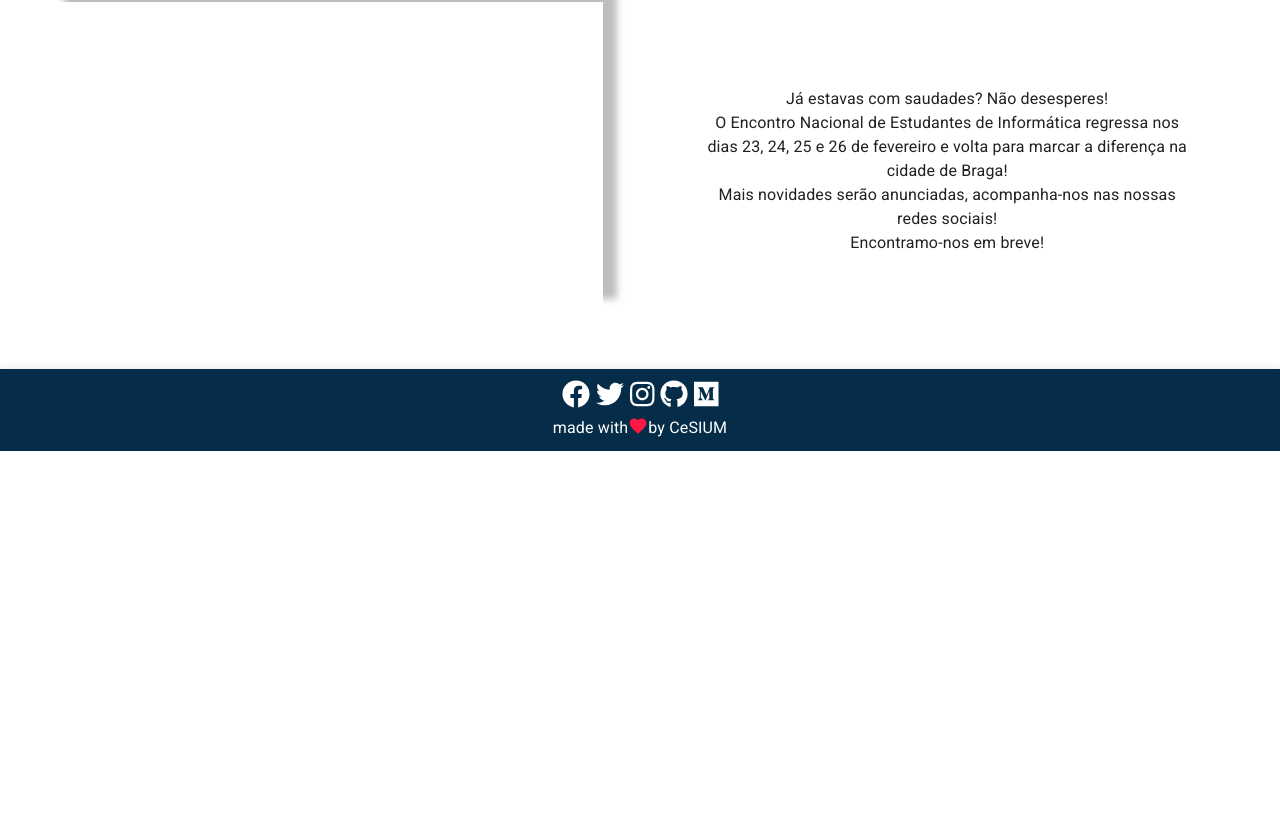
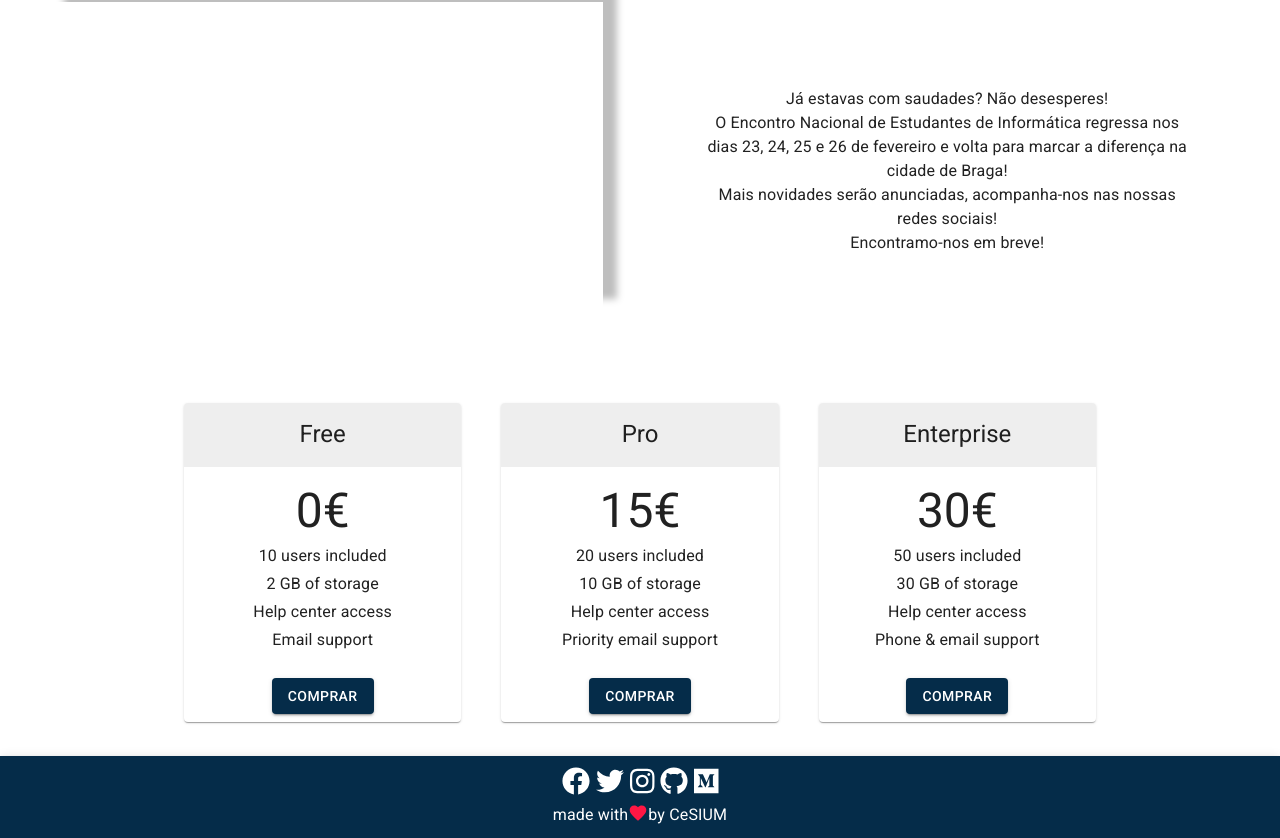
Before and after one commit to cesium/opal, a Next.js app: page / in a window 1280 px wide. Shown: the part 1216-2054 px from the top of the page. Before the commit the page ends 1667 px from the top, so only its background shows below. Built offline with nearby package versions, Linux system fonts and the light colour scheme.

Commit message:
Pf/pricing (#28)

```diff
--- /dev/null
+++ b/components/homepage/Pricing.js
@@ -0,0 +1,107 @@
+import React from 'react';
+import {
+  Button,
+  Card,
+  CardActions,
+  CardContent,
+  CardHeader,
+  Grid,
+  Typography,
+  Container,
+  Box,
+} from '@material-ui/core';
+import { styled } from '@material-ui/core/styles';
+import PropTypes from 'prop-types';
+import Link from '../Link';
+import theme from '../../static/theme';
+
+const StyledGrid = styled(Grid)({
+  marginTop: '1em',
+  marginBottom: '1em',
+  justifyContent: 'center',
+});
+
+const StyledBox = styled(Box)({
+  display: 'flex',
+  justifyContent: 'center',
+  alignItems: 'baseline',
+  marginBottom: '0.2em',
+});
+
+const StyledCardHeader = styled(CardHeader)({
+  backgroundColor: theme.palette.grey[200],
+});
+
+const StyledCardActions = styled(CardActions)({
+  justifyContent: 'center',
+});
+
+function PricingCard({ title, price, link, description }) {
+  const priceLine = `${price}€`;
+  return (
+    <Card>
+      <StyledCardHeader
+        title={title}
+        titleTypographyProps={{ align: 'center' }}
+      />
+      <CardContent>
+        <StyledBox>
+          <Typography component="h2" variant="h3" color="textPrimary">
+            {priceLine}
+          </Typography>
+        </StyledBox>
+        {description.map((line) => (
+          <Typography variant="subtitle1" align="center">
+            {line}
+          </Typography>
+        ))}
+      </CardContent>
+      <StyledCardActions>
+        <Link href={link}>
+          <Button variant="contained" color="secondary">
+            Comprar
+          </Button>
+        </Link>
+      </StyledCardActions>
+    </Card>
+  );
+}
+
+function Pricing({ tiers }) {
+  return (
+    <Container maxWidth="md" component="main">
+      <StyledGrid container spacing={5}>
+        {tiers.map((tier) => (
+          <Grid item key={tier.title} xs={8} sm={6} md={4}>
+            <PricingCard
+              title={tier.title}
+              price={tier.price}
+              link={tier.link}
+              description={tier.description}
+            />
+          </Grid>
+        ))}
+      </StyledGrid>
+    </Container>
+  );
+}
+
+PricingCard.propTypes = {
+  title: PropTypes.string.isRequired,
+  description: PropTypes.arrayOf(PropTypes.string).isRequired,
+  price: PropTypes.number.isRequired,
+  link: PropTypes.string.isRequired,
+};
+
+Pricing.propTypes = {
+  tiers: PropTypes.arrayOf(
+    PropTypes.shape({
+      title: PropTypes.string.isRequired,
+      description: PropTypes.arrayOf(PropTypes.string).isRequired,
+      price: PropTypes.number.isRequired,
+      link: PropTypes.string.isRequired,
+    }),
+  ).isRequired,
+};
+
+export default Pricing;
--- a/data/homepage.json
+++ b/data/homepage.json
@@ -43,5 +43,40 @@
       "Encontramo-nos em breve!"
     ],
     "teaserURL": "https://www.youtube.com/watch?v=n_Hz6qpDf-c"
-  }
+  },
+  "ticketInfo": [
+      {
+        "title": "Free",
+        "price": 0,
+        "link": "https://www.eventbrite.pt",
+        "description": [
+          "10 users included",
+          "2 GB of storage",
+          "Help center access",
+          "Email support"
+        ]
+      },
+      {
+        "title": "Pro",
+        "price": 15,
+        "link": "https://www.eventbrite.pt",
+        "description": [
+          "20 users included",
+          "10 GB of storage",
+          "Help center access",
+          "Priority email support"
+        ]
+      },
+      {
+        "title": "Enterprise",
+        "price": 30,
+        "link": "https://www.eventbrite.pt",
+        "description": [
+          "50 users included",
+          "30 GB of storage",
+          "Help center access",
+          "Phone & email support"
+        ]
+      }
+    ]
 }
--- a/pages/index.js
+++ b/pages/index.js
@@ -4,6 +4,7 @@ import Banner from '../components/homepage/Banner';
 import home from '../data/homepage.json';
 import Layout from '../components/Layout';
 import HorizontalInfoBar from '../components/homepage/HorizontalInfoBar';
+import Pricing from '../components/homepage/Pricing';
 
 const Index = () => (
   <Layout>
@@ -21,6 +22,7 @@ const Index = () => (
       body={home.about.body}
       url={home.about.teaserURL}
     />
+    <Pricing tiers={home.ticketInfo} />
   </Layout>
 );
 
```
